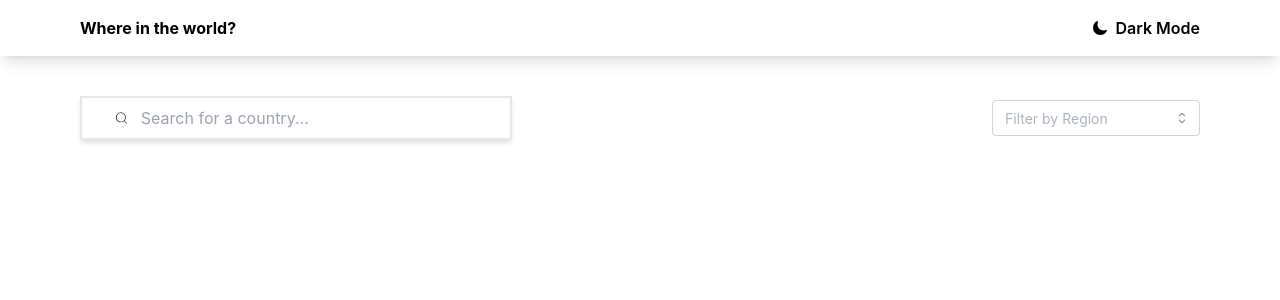
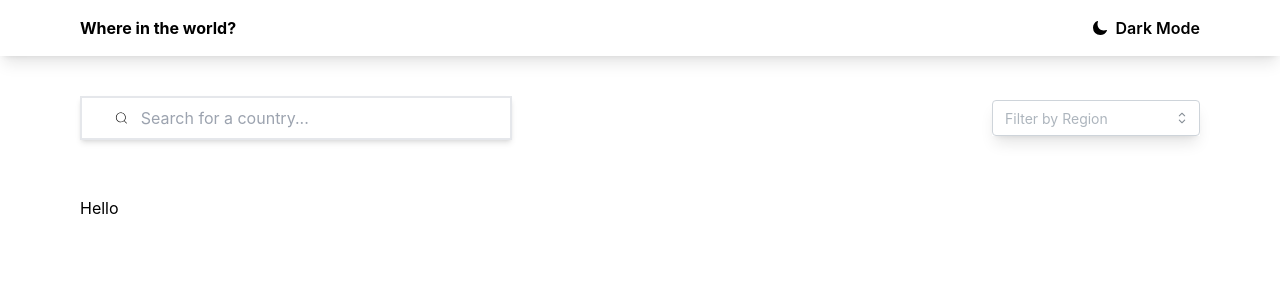
Before and after one commit to Hailekeh22/REST-Countries-API-with-color-theme-switcher, a React (Vite) app: page / in a window 1280 px wide. Shown: the top 300 px of the page. Built offline with nearby package versions, Linux system fonts and the light colour scheme.

Commit message:
router setup

```diff
--- a/package.json
+++ b/package.json
@@ -18,6 +18,7 @@
     "react": "^18.3.1",
     "react-dom": "^18.3.1",
     "react-icons": "^5.3.0",
+    "react-redux": "^9.1.2",
     "react-router-dom": "^6.26.2"
   },
   "devDependencies": {
--- a/src/App.tsx
+++ b/src/App.tsx
@@ -1,6 +1,7 @@
 import { useState } from "react"
-import Header from "./components/Header/Header";
-import Filter from "./components/Filter/Filter";
+import HomePage from "./Pages/HomePage";
+import {Routes, Route} from "react-router-dom"
+import Info from "./Pages/Info";
 
 
 const App = () => {
@@ -9,10 +10,12 @@ const App = () => {
 
 
   return (
-    <div className={`bg-white min-h-[100vh] ${darkMode && "dark"} duration-300 ease-out dark:bg-[#1e272e]`}>
-      <Header darkMode={darkMode} setDark={setDarkMode} />
-      <Filter dark={darkMode} />
-    </div>
+    <>
+    <Routes>
+      <Route path="/" element={<HomePage darkMode={darkMode} setDark={setDarkMode} />} />
+      <Route path="/info" element={<Info />} />
+    </Routes>
+    </>
   );
 }
 
--- /dev/null
+++ b/src/Pages/HomePage.tsx
@@ -0,0 +1,26 @@
+import React from "react";
+import Filter from "../components/Filter/Filter";
+import Header from "../components/Header/Header";
+import MainContent from "../components/MainContent/MainContent";
+
+
+interface propValues {
+  darkMode: boolean;
+  setDark: React.Dispatch<React.SetStateAction<boolean>>;
+}
+
+const HomePage:React.FC<propValues> = (props) => {
+  return (
+    <div
+      className={`bg-white min-h-[100vh] ${
+        props.darkMode && "dark"
+      } duration-300 ease-out dark:bg-[#1e272e]`}
+    >
+      <Header darkMode={props.darkMode} setDark={props.setDark} />
+      <Filter dark={props.darkMode} />
+      <MainContent />
+    </div>
+  );
+}
+
+export default HomePage
--- /dev/null
+++ b/src/Pages/Info.tsx
@@ -0,0 +1,13 @@
+import { Link } from "react-router-dom"
+
+
+const Info = () => {
+  return (
+    <div>
+        <h2>Info page</h2>
+        <Link to="/">Back To Home</Link>
+    </div>
+  )
+}
+
+export default Info;
--- a/src/components/Filter/Filter.tsx
+++ b/src/components/Filter/Filter.tsx
@@ -14,7 +14,7 @@ const Filter: React.FC<{dark:boolean}> = (props) => {
           placeholder="Search for a country..."
         />
       </div>
-      <div className="mt-14 lg:mt-0 max-w-[13rem] lg:pt-0 dark:bg-[#243038] ">
+      <div className="mt-14 lg:mt-0 max-w-[13rem] lg:pt-0 shadow-lg ">
         <Dropdown />
       </div>
     </div>
--- /dev/null
+++ b/src/components/MainContent/MainContent.tsx
@@ -0,0 +1,8 @@
+
+const MainContent = () => {
+  return <div className="w-full px-6 py-8  lg:px-20 lg:py-4">
+    <h2>Hello</h2>
+  </div>;
+}
+
+export default MainContent
--- a/src/main.tsx
+++ b/src/main.tsx
@@ -1,6 +1,7 @@
 import { StrictMode } from 'react'
 import { createRoot } from 'react-dom/client'
 import { MantineProvider } from "@mantine/core";
+import {BrowserRouter} from "react-router-dom"
 import "@mantine/core/styles.css";
 import App from './App.tsx'
 import './index.css'
@@ -8,7 +9,9 @@ import './index.css'
 createRoot(document.getElementById("root")!).render(
   <StrictMode>
     <MantineProvider>
-      <App />
+      <BrowserRouter>
+        <App />
+      </BrowserRouter>
     </MantineProvider>
   </StrictMode>
 );
```
Also changed, not shown: 1 other file (tests, documents, lock files or other folders).
